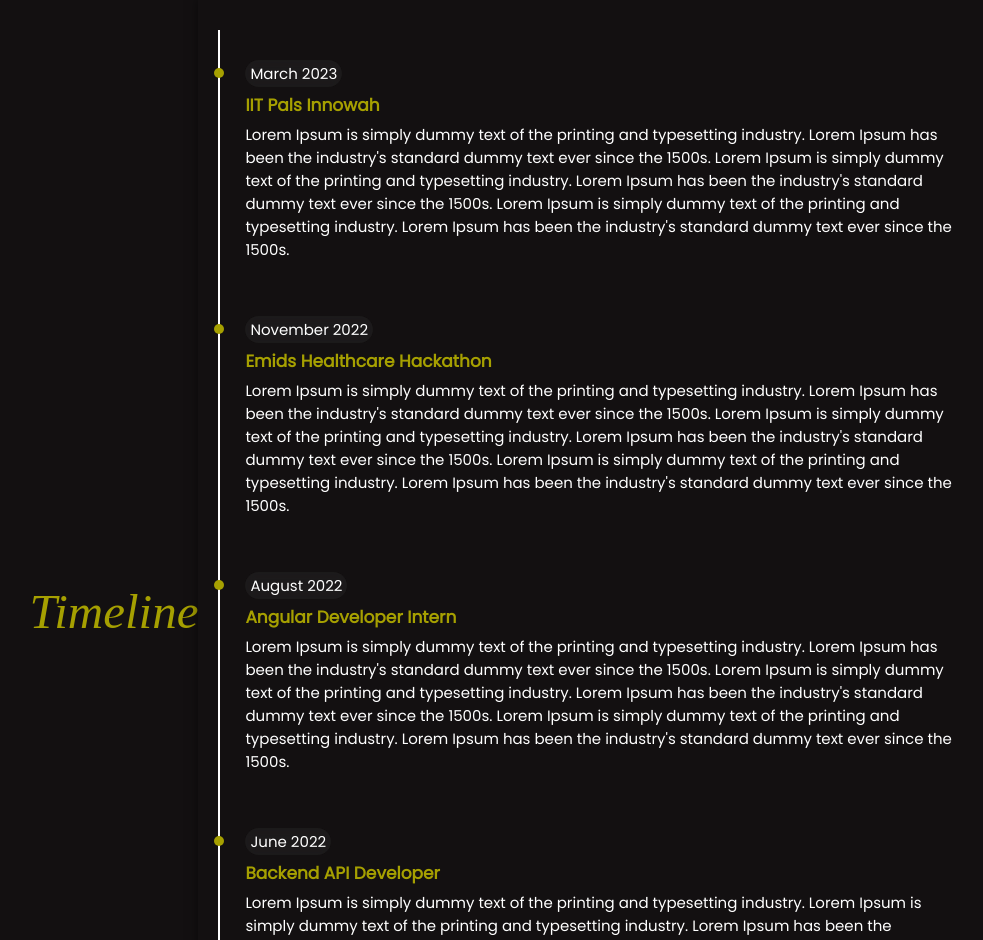
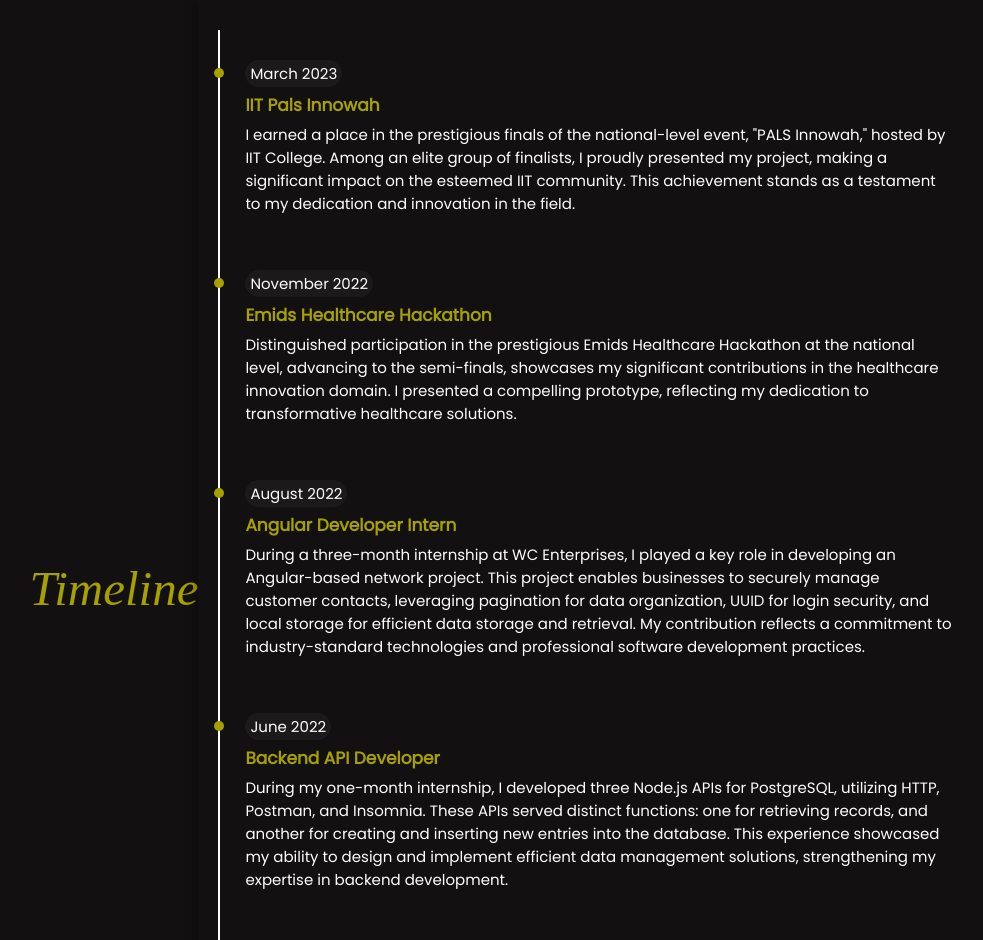
Before and after one commit to harish18092002/one-page-portfolio, an Angular app: page /timeline in a window 1280 px wide. Shown: the top 940 px of the page, without its empty margins (126-1109 px from the left). Built offline with nearby package versions, Linux system fonts and the light colour scheme.

Commit message:
desc done

```diff
--- a/src/app/timeline/timeline.component.html
+++ b/src/app/timeline/timeline.component.html
@@ -8,15 +8,11 @@
                 <div class="content">
                     <h3>IIT Pals Innowah</h3>
                     <p>
-                        Lorem Ipsum is simply dummy text of the printing and typesetting industry. Lorem Ipsum has been
-                        the
-                        industry's standard dummy text ever since the 1500s.
-                        Lorem Ipsum is simply dummy text of the printing and typesetting industry. Lorem Ipsum has been
-                        the
-                        industry's standard dummy text ever since the 1500s.
-                        Lorem Ipsum is simply dummy text of the printing and typesetting industry. Lorem Ipsum has been
-                        the
-                        industry's standard dummy text ever since the 1500s.
+                        I earned a place in the prestigious finals of the national-level event, "PALS Innowah," hosted
+                        by IIT College. Among an
+                        elite group of finalists, I proudly presented my project, making a significant impact on the
+                        esteemed IIT community.
+                        This achievement stands as a testament to my dedication and innovation in the field.
                     </p>
                 </div>
             </li>
@@ -26,15 +22,11 @@
                 <div class="content">
                     <h3>Emids Healthcare Hackathon</h3>
                     <p>
-                        Lorem Ipsum is simply dummy text of the printing and typesetting industry. Lorem Ipsum has been
-                        the
-                        industry's standard dummy text ever since the 1500s.
-                        Lorem Ipsum is simply dummy text of the printing and typesetting industry. Lorem Ipsum has been
-                        the
-                        industry's standard dummy text ever since the 1500s.
-                        Lorem Ipsum is simply dummy text of the printing and typesetting industry. Lorem Ipsum has been
-                        the
-                        industry's standard dummy text ever since the 1500s.
+                        Distinguished participation in the prestigious Emids Healthcare Hackathon at the national level,
+                        advancing to the
+                        semi-finals, showcases my significant contributions in the healthcare innovation domain. I
+                        presented a compelling
+                        prototype, reflecting my dedication to transformative healthcare solutions.
                     </p>
                 </div>
             </li>
@@ -44,15 +36,13 @@
                 <div class="content">
                     <h3>Angular Developer Intern</h3>
                     <p>
-                        Lorem Ipsum is simply dummy text of the printing and typesetting industry. Lorem Ipsum has been
-                        the
-                        industry's standard dummy text ever since the 1500s.
-                        Lorem Ipsum is simply dummy text of the printing and typesetting industry. Lorem Ipsum has been
-                        the
-                        industry's standard dummy text ever since the 1500s.
-                        Lorem Ipsum is simply dummy text of the printing and typesetting industry. Lorem Ipsum has been
-                        the
-                        industry's standard dummy text ever since the 1500s.
+                        During a three-month internship at WC Enterprises, I played a key role in developing an
+                        Angular-based network project.
+                        This project enables businesses to securely manage customer contacts, leveraging pagination for
+                        data organization, UUID
+                        for login security, and local storage for efficient data storage and retrieval. My contribution
+                        reflects a commitment to
+                        industry-standard technologies and professional software development practices.
                     </p>
                 </div>
             </li>
@@ -61,13 +51,13 @@
                 <div class="content">
                     <h3>Backend API Developer</h3>
                     <p>
-                        Lorem Ipsum is simply dummy text of the printing and typesetting industry.
-                        Lorem Ipsum is simply dummy text of the printing and typesetting industry. Lorem Ipsum has been
-                        the
-                        industry's standard dummy text ever since the 1500s.
-                        Lorem Ipsum is simply dummy text of the printing and typesetting industry. Lorem Ipsum has been
-                        the
-                        industry's standard dummy text ever since the 1500s.
+                        During my one-month internship, I developed three Node.js APIs for PostgreSQL, utilizing HTTP,
+                        Postman, and Insomnia.
+                        These APIs served distinct functions: one for retrieving records, and another for creating and
+                        inserting new entries
+                        into the database. This experience showcased my ability to design and implement efficient data
+                        management solutions,
+                        strengthening my expertise in backend development.
                     </p>
                 </div>
             </li>
@@ -76,8 +66,11 @@
                 <div class="content">
                     <h3>Color Adaptive Portfolio</h3>
                     <p>
-                        Lorem Ipsum is simply dummy text of the printing and typesetting industry.
-                    </p>
+                        Experience the vibrancy of a dynamic website crafted with HTML, CSS, and JavaScript. A fully
+                        responsive design ensures
+                        seamless adaptability across devices. Immerse yourself in real-time, full-screen color changes,
+                        enhancing your online
+                        journey with a captivating visual experience. </p>
                 </div>
             </li>
         </ul>
```
